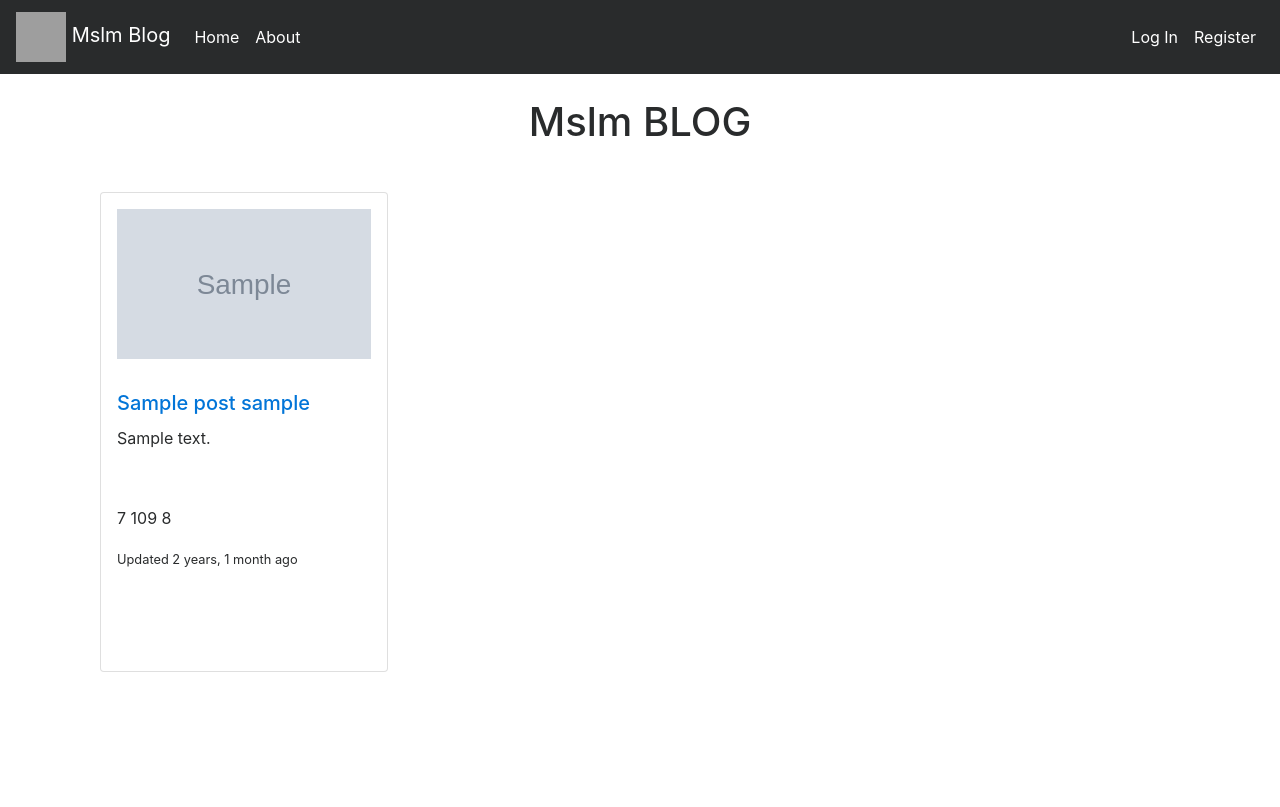
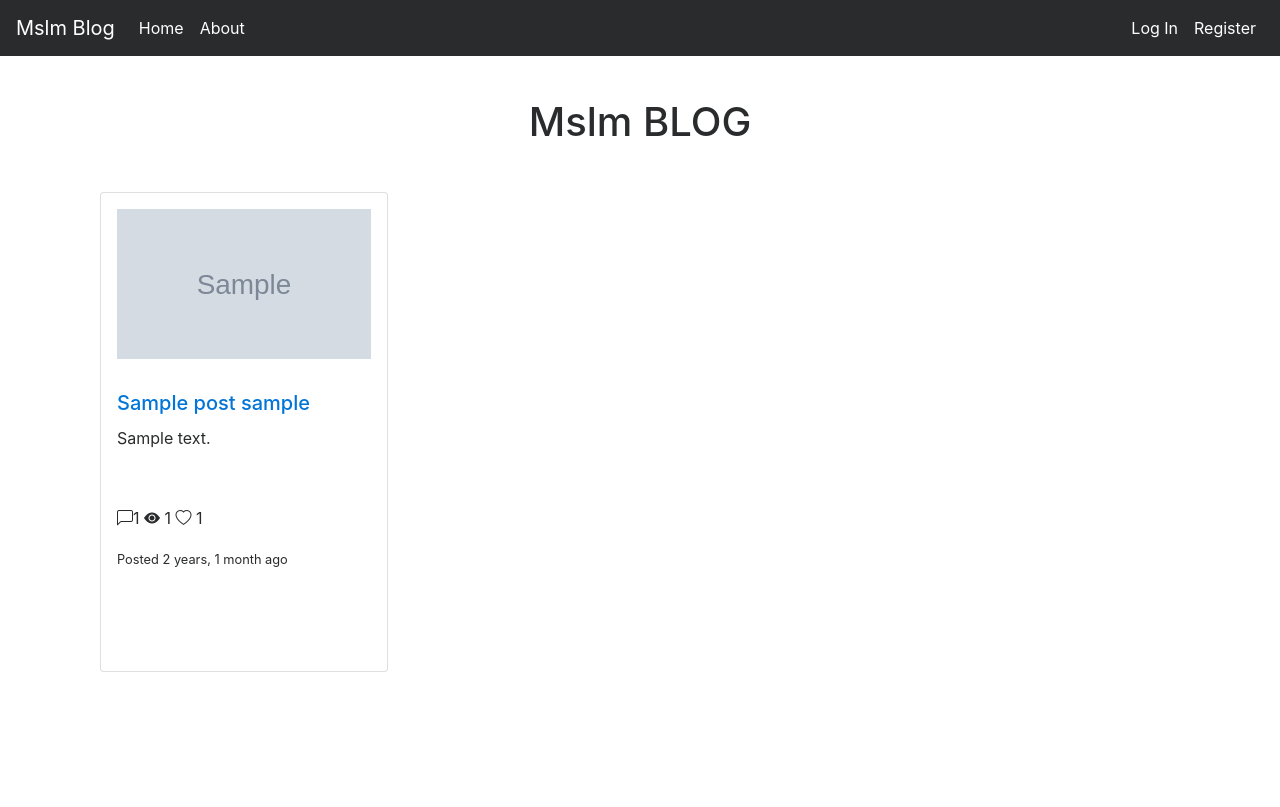
Before and after one commit to mslmyrtd/Blog-project-Django-, a Django app: page /users/ in a window 1280 px wide. Shown: the top 807 px of the page. Run offline with Django 4.2, Linux system fonts and the light colour scheme; tables that the repository leaves empty hold one stand-in row (values such as "Sample post"); grey boxes marked "Sample" are stand-in pictures; some libraries are stand-ins or nearby versions; grey boxes are pictures that could not be loaded.

Commit message:
like comment count added

```diff
--- a/blog/models.py
+++ b/blog/models.py
@@ -1,10 +1,8 @@
 from email.policy import default
 from django.db import models
-# from django.contrib.auth.models import User
+from django.contrib.auth.models import User
 from django.conf import settings
-def user_directory_path(instance,filename):
-    # return "blog/{0}/{1}".format(instance.author.id, filename)
-    pass
+
 class Category(models.Model):
 
     name=models.CharField(max_length=100)
@@ -24,16 +22,24 @@ class Post(models.Model):
     )
     title=models.CharField(max_length=100)
     content=models.TextField()
-    image=models.ImageField(upload_to="img/", blank=True)
+    image=models.ImageField(upload_to="img/", default="django.png")
     category=models.ForeignKey(Category, on_delete=models.PROTECT)
     last_updated=models.DateTimeField(auto_now=True)
     published_date=models.DateTimeField(auto_now_add=True)
     author=models.ForeignKey(settings.AUTH_USER_MODEL,on_delete=models.CASCADE)
     status=models.CharField(max_length=10, choices=OPTIONS,default="d")
+    def comment_count(self):
+        return self.comment_set.all().count()
+    def like_count(self):
+        return self.like_set.all().count()
+    def postview_count(self):
+        return self.postview_set.all().count()
+
 
 
     def __str__(self):
         return self.title
+
 
 
 class Comment(models.Model):
--- a/blog/templates/blog/details.html
+++ b/blog/templates/blog/details.html
@@ -23,9 +23,9 @@
       <p class="card-text">{{post.content}}</p>
       <p class="d-flex justify-content-between">
         <small>
-          <span><i class="bi bi-chat-left" aria-hidden="true"></i> 7</span>
-          <span><i class="bi bi-eye-fill" aria-hidden="true"></i> 109</span>
-          <span><i class="bi bi-heart" aria-hidden="true"></i> 8</span>
+          <span><i class="bi bi-chat-left" aria-hidden="true"></i>{{post.comment_count}}</span>
+            <span><i class="bi bi-eye-fill" aria-hidden="true"></i> {{post.postview_count}}</span>
+            <span><i class="bi bi-heart" aria-hidden="true"></i> {{post.like_count}}</span>
         </small>
         <small> Posted {{post.published_date | naturaltime}} </small>
       </p>
--- a/templates/base.html
+++ b/templates/base.html
@@ -12,6 +12,10 @@
       href="https://maxcdn.bootstrapcdn.com/bootstrap/4.0.0-alpha.6/css/bootstrap.min.css"
       integrity="sha384-rwoIResjU2yc3z8GV/NPeZWAv56rSmLldC3R/AZzGRnGxQQKnKkoFVhFQhNUwEyJ"
       crossorigin="anonymous"
+    />
+    <link
+      rel="stylesheet"
+      href="https://cdn.jsdelivr.net/npm/bootstrap-icons@1.8.1/font/bootstrap-icons.css"
     />
 
 
--- a/templates/navbar.html
+++ b/templates/navbar.html
@@ -14,7 +14,7 @@
   </button>
   <a class="navbar-brand" href="{% url 'home'  %}"
     >
-    <img src="{% static 'users/images/cw_logo.jpg' %}" alt="" style="width: 50px; height: 50px;"/>
+
 
     Mslm Blog</a
   >
@@ -22,7 +22,7 @@
   <div class="collapse navbar-collapse" id="navbarCollapse">
     <ul class="navbar-nav mr-auto">
       <li class="nav-item active">
-        {% comment %} {% url 'students' %} {% endcomment %}
+
         <a class="nav-link" href="{% url 'home' %}">Home</a>
       </li>
       <li class="nav-item active">
--- a/users/templates/users/home.html
+++ b/users/templates/users/home.html
@@ -29,15 +29,15 @@
             <p class="card-text">{{post.content}}</p>
           </div>
           <p>
-            <span><i class="bi bi-chat-left" aria-hidden="true"></i> 7</span>
-            <span><i class="bi bi-eye-fill" aria-hidden="true"></i> 109</span>
-            <span><i class="bi bi-heart" aria-hidden="true"></i> 8</span>
+            <span><i class="bi bi-chat-left" aria-hidden="true"></i>{{post.comment_count}}</span>
+            <span><i class="bi bi-eye-fill" aria-hidden="true"></i> {{post.postview_count}}</span>
+            <span><i class="bi bi-heart" aria-hidden="true"></i> {{post.like_count}}</span>
           </p>
           <p class="card-text">
-            {% if post.published_date %}
-            <small> Updated {{post.published_date | naturaltime}}</small>
+            {% if post.published_date == post.last_updated %}
+            <small> Posted {{post.published_date | naturaltime}}</small>
             {% else %}
-            <small> Posted {{post.published_date | naturaltime}}</small>
+            <small> Updated {{post.last_updated | naturaltime}}</small>
             {% endif %}
 
           </p>
```
